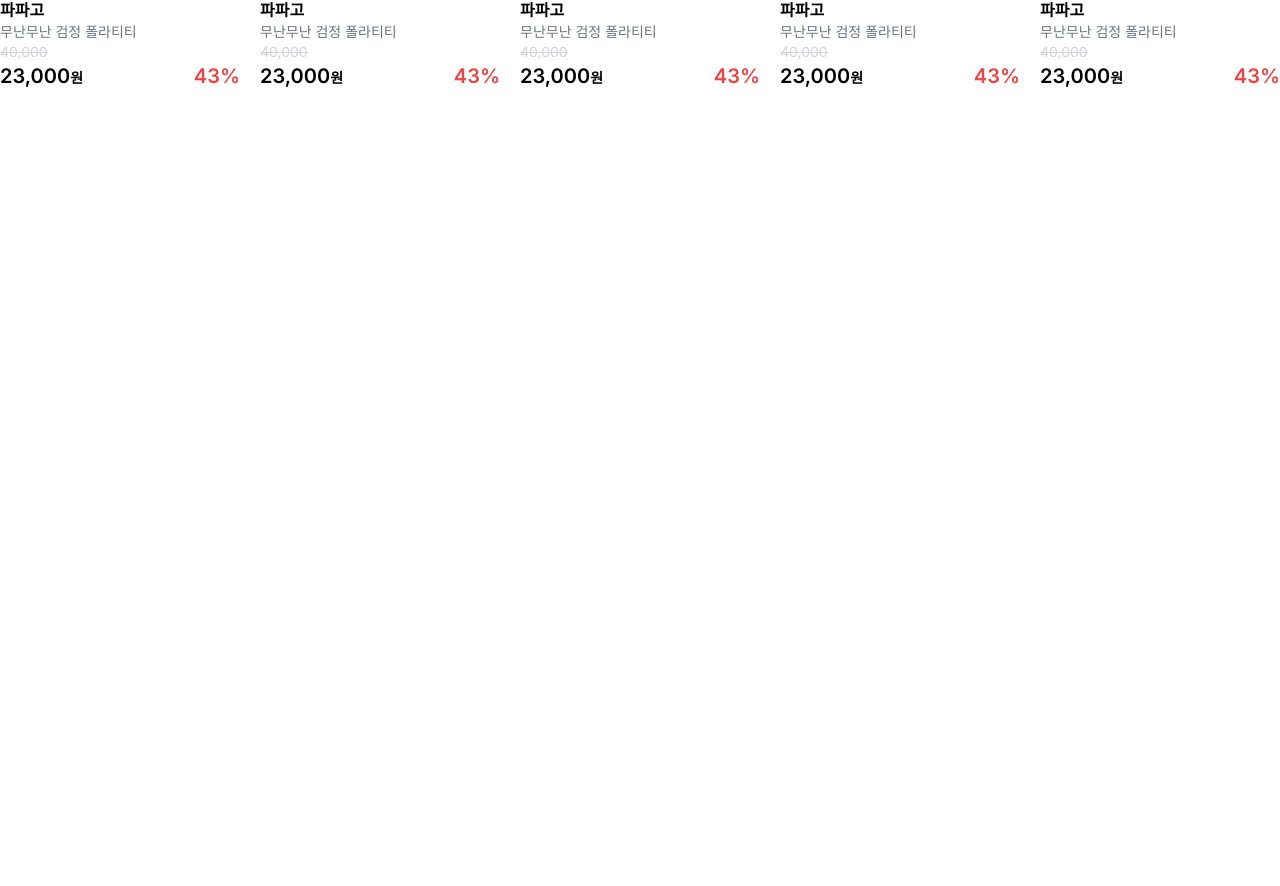
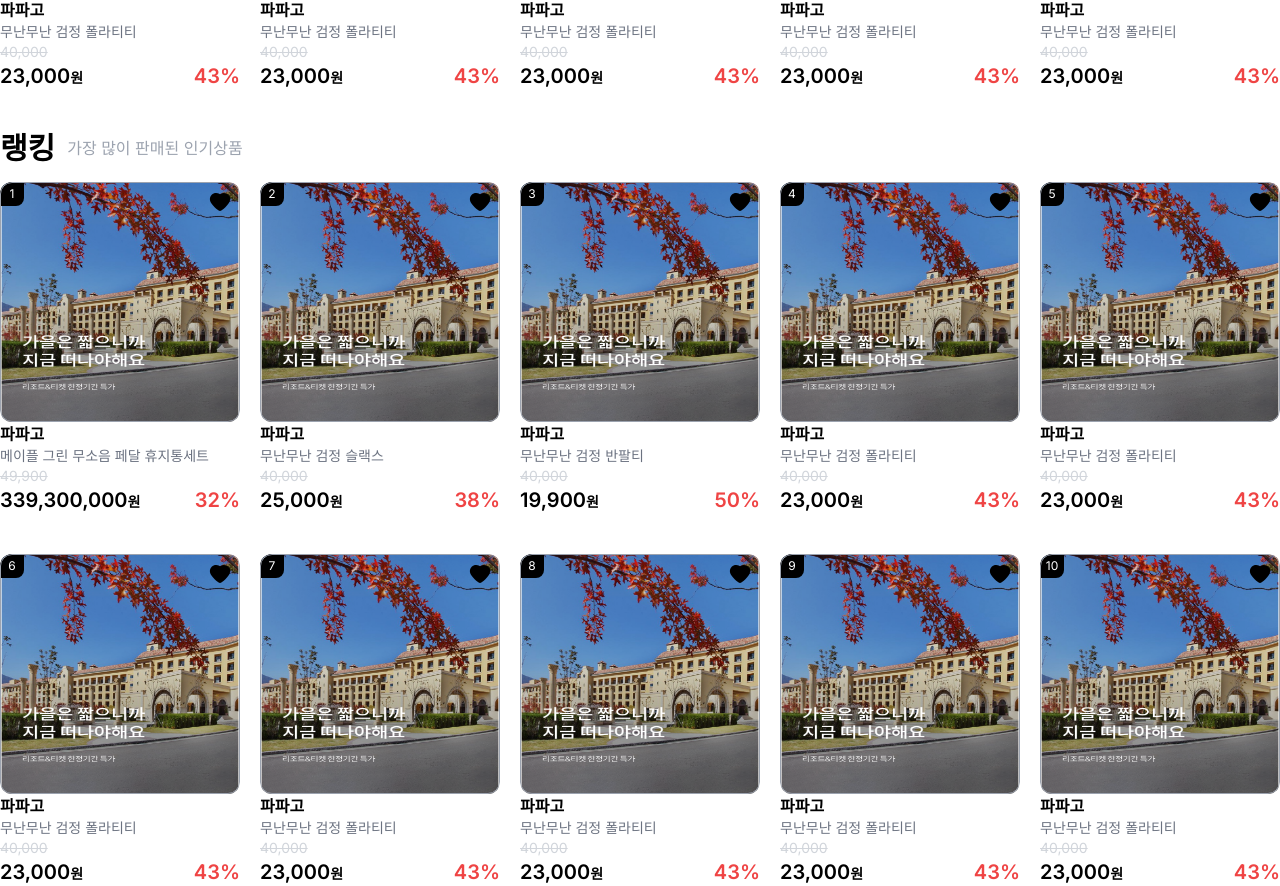
Before and after one commit to SeungYn/emmerce-web, a Next.js app in the folder front/: page / in a window 1280 px wide. Shown: the part 1982-2868 px from the top of the page. Before the commit the page ends 2072 px from the top, so only its background shows below. Built offline with nearby package versions, Linux system fonts and the light colour scheme.

Commit message:
feat: 랭킹 컴포넌트 작성

```diff
--- a/front/src/app/page.tsx
+++ b/front/src/app/page.tsx
@@ -1,6 +1,7 @@
 import MaxXLContainer from '@/components/common/container/MaxXLContainer';
 import BrandIconList from '@/components/home/BrandIconList/BrandIconList';
 import CustomItems from '@/components/home/content/CustomItems/CustomItems';
+import RankingItems from '@/components/home/content/RankingItems/RankingItems';
 import ShowcaseItems from '@/components/home/content/ShowcaseItems/ShowcaseItems';
 import SliderBannerContainer from '@/container/home/banner/SliderBannerContainer';
 
@@ -15,6 +16,9 @@
       <MaxXLContainer className='mt-10'>
         <ShowcaseItems />
       </MaxXLContainer>
+      <MaxXLContainer className='mt-10'>
+        <RankingItems />
+      </MaxXLContainer>
     </>
   );
 }
--- a/front/src/components/common/listitem/MainItem/MainItem.tsx
+++ b/front/src/components/common/listitem/MainItem/MainItem.tsx
@@ -1,3 +1,5 @@
+'use client';
+
 import Image from 'next/image';
 import HeartIcon from '../../icons/HeartIcon';
 
--- /dev/null
+++ b/front/src/components/home/content/RankingItems/RankingItems.tsx
@@ -0,0 +1,21 @@
+import { items } from '@/util/mock/data/item';
+import Header from '../Header/Header';
+import MainItem from '@/components/common/listitem/MainItem/MainItem';
+
+export default function RankingItems() {
+  return (
+    <div>
+      <Header title='랭킹' subTitle='가장 많이 판매된 인기상품' />
+
+      <div className='mt-4'>
+        <ul className='w-full flex flex-shrink-0 flex-wrap justify-between mt-4'>
+          {items.map((item, i) => (
+            <li key={item.productId} className='[&:nth-child(n+6)]:mt-10'>
+              <MainItem item={item} rank={i + 1} />
+            </li>
+          ))}
+        </ul>
+      </div>
+    </div>
+  );
+}
```
